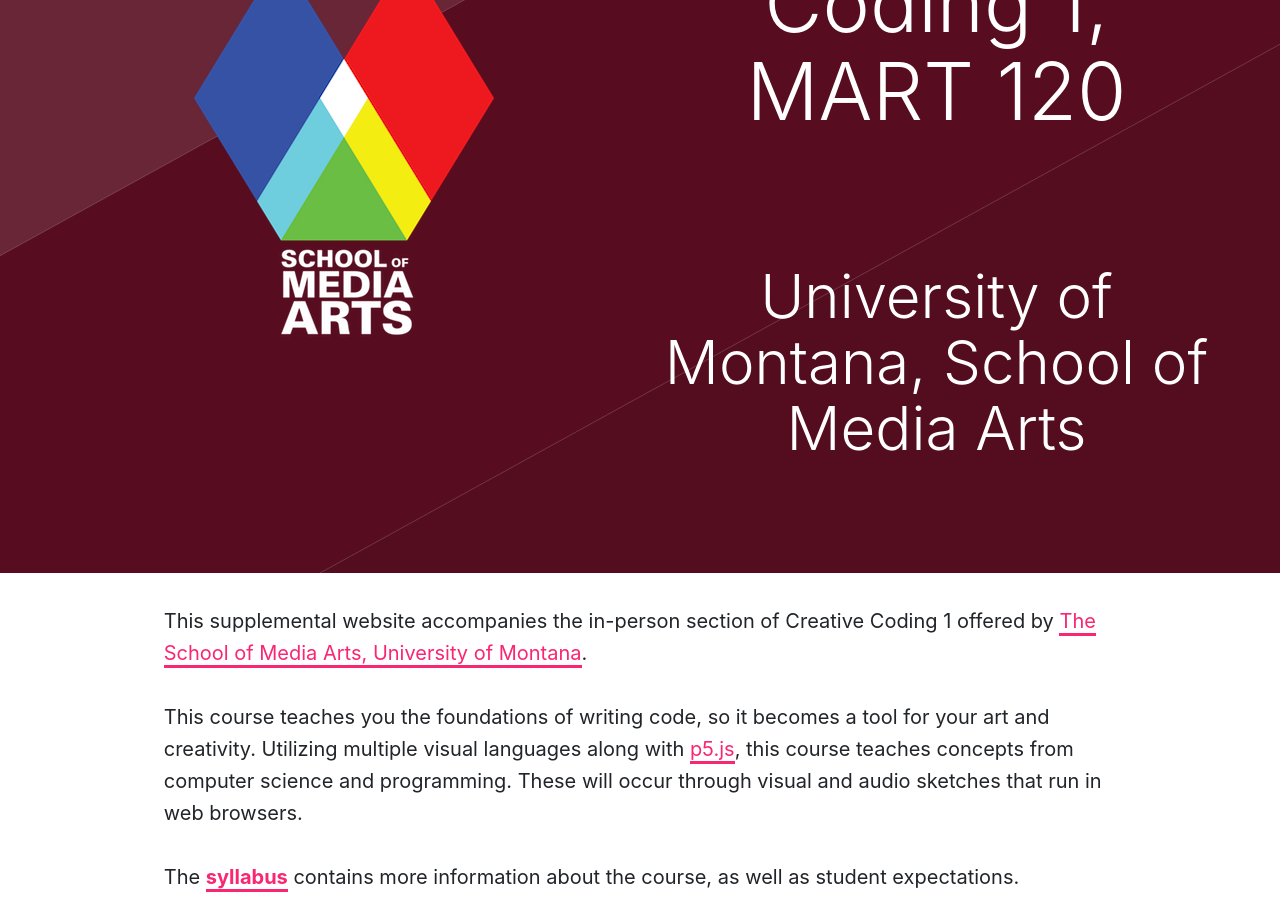
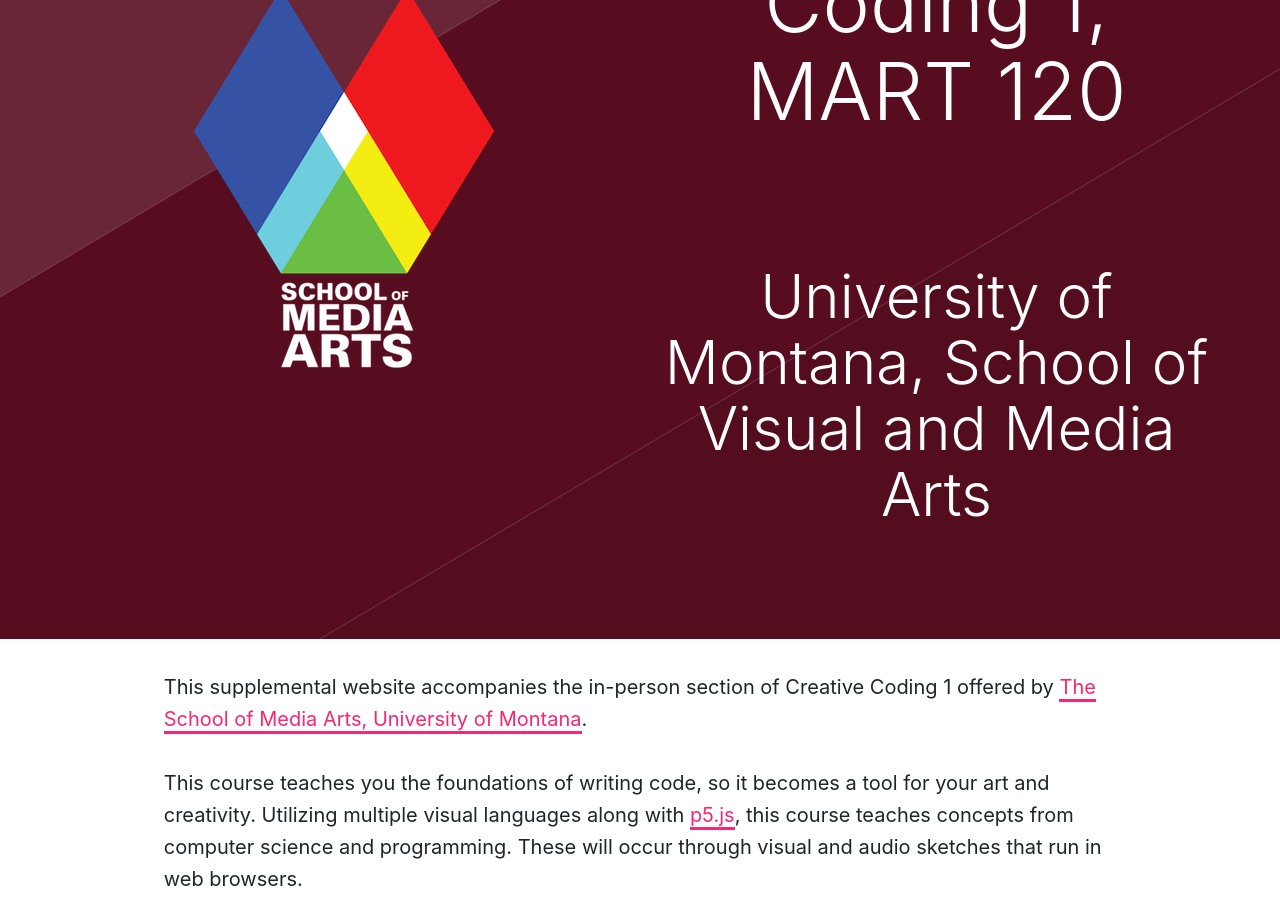
Before and after one commit to Montana-Media-Arts/MART120-Fall2023, a Jekyll site: the page built from index.markdown, in a window 1280 px wide and 900 px high, scrolled down 391 px. Built offline with Jekyll 4.4.1, drawn with Linux system fonts in a browser that asks for light colours; nearby versions of some CDN libraries.

Commit message:
Update course.yml

```diff
--- a/_data/course.yml
+++ b/_data/course.yml
@@ -1,7 +1,7 @@
 title: Creative Coding 1, MART 120
 title-short: Creative Coding 1
 description: A course to teach code so that it becomes a tool for art and creativity.
-institution: University of Montana, School of Media Arts
+institution: University of Montana, School of Visual and Media Arts
 institution-short: Media Arts | Montana
 
 infoModules: [workspace, syllabus, instructors, help]
```
